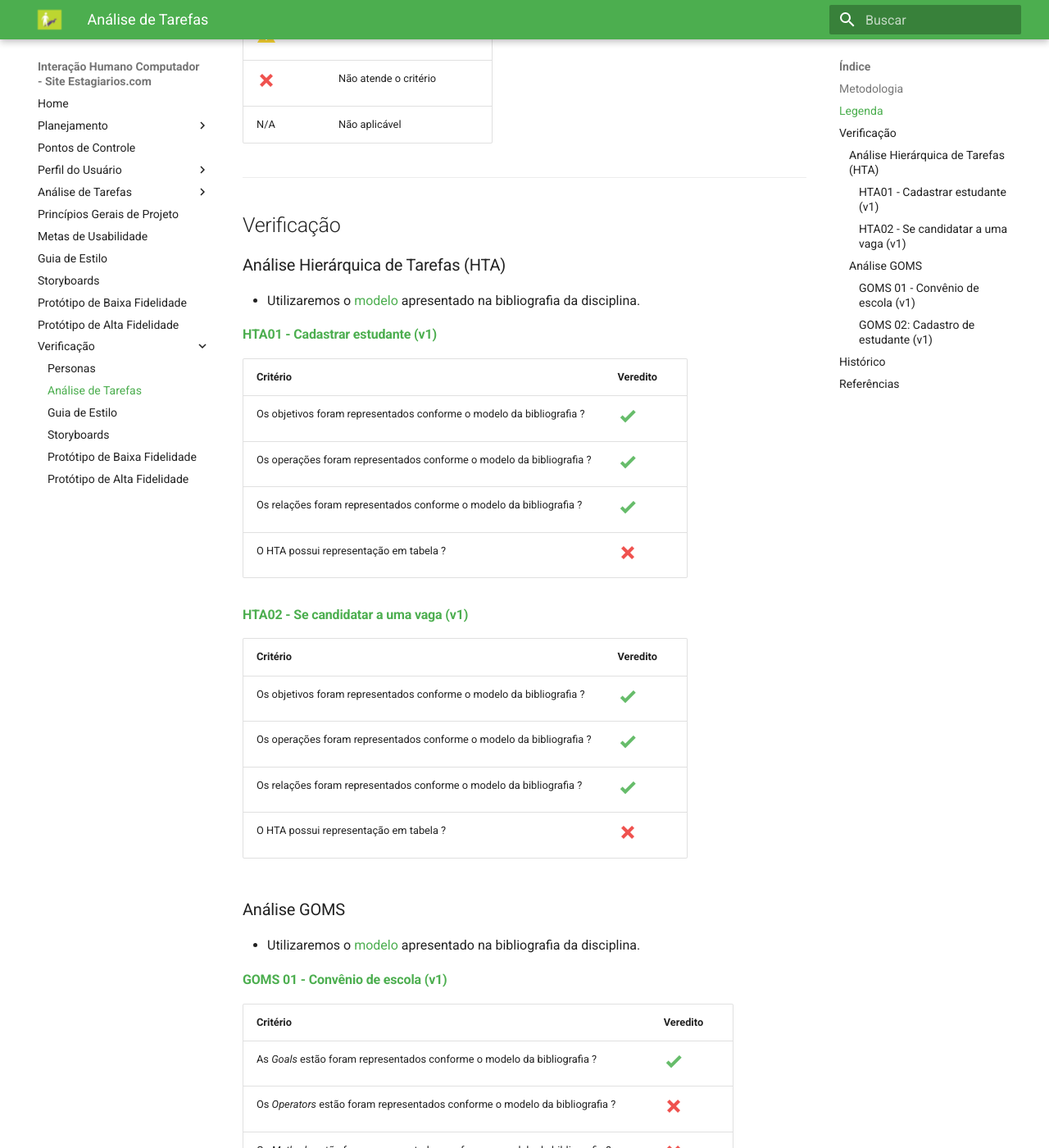
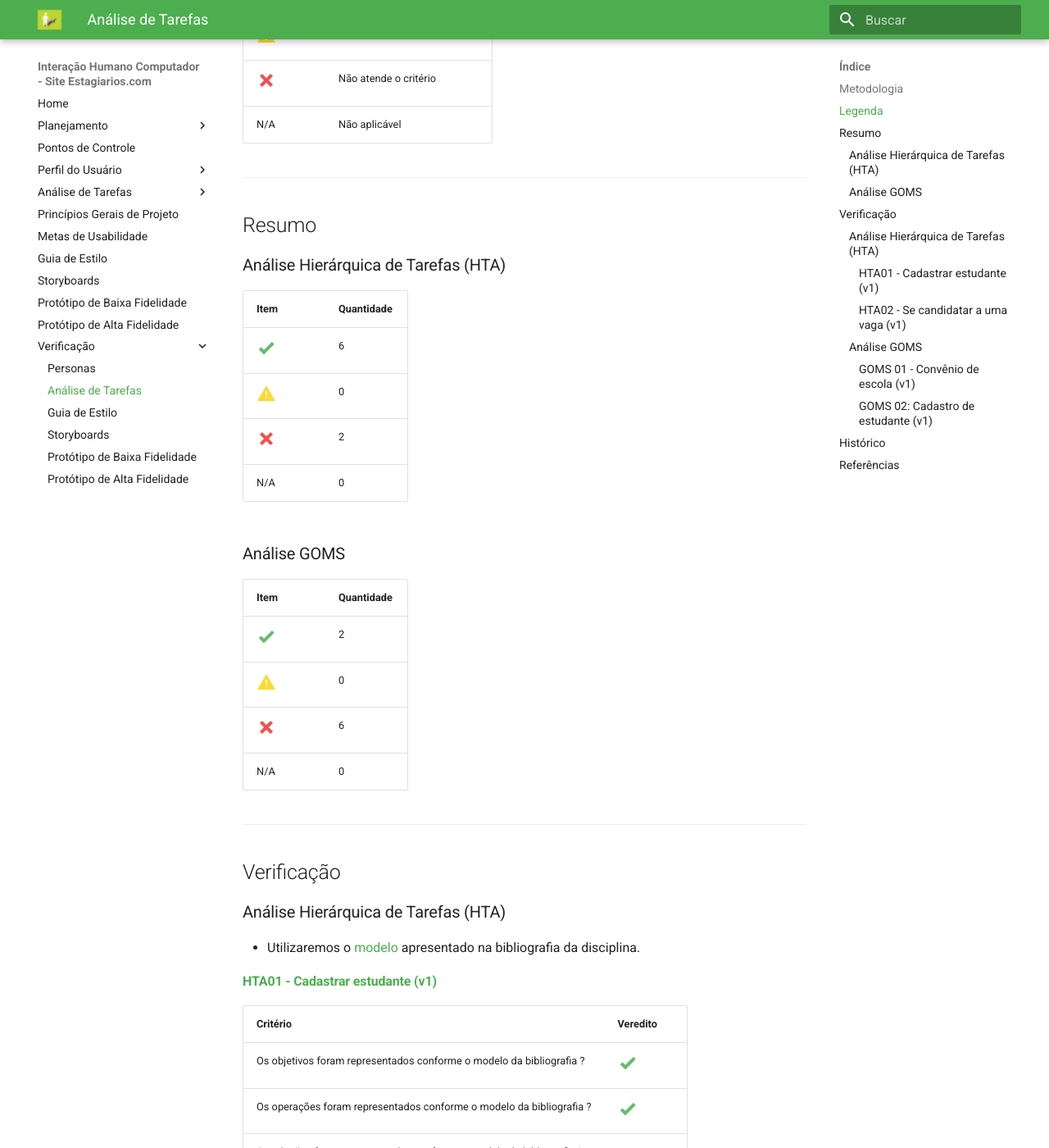
Before and after one commit to Gustavo-Nogueira/2020.1-Estagiarios.com, an MkDocs documentation site: the page built from docs/verificacao/analise_de_tarefas.md, in a window 1280 px wide and 1400 px high, scrolled down 676 px. Shown: the whole window at 82% size. Built offline with MkDocs 1.6.1 and Material for MkDocs 9.7.7, drawn with Linux system fonts in a browser that asks for light colours.

Commit message:
[#12] adição de ajustes nos artefatos de verificação

```diff
--- a/docs/verificacao/analise_de_tarefas.md
+++ b/docs/verificacao/analise_de_tarefas.md
@@ -18,6 +18,28 @@ Para verificar a análise de tarefas elaboramos um checklist com os critérios e
 | <img src="../images/alert.png"> | Atende parcialmente o critério |
 | <img src="../images/close.png"> | Não atende o critério |
 | N/A | Não aplicável |
+
+---
+
+## Resumo
+
+### Análise Hierárquica de Tarefas (HTA)
+
+| Item | Quantidade |
+| ---- | --------- |
+| <img src="../images/check.png"> | 6 |
+| <img src="../images/alert.png"> | 0 |
+| <img src="../images/close.png"> | 2 |
+| N/A | 0 |
+
+### Análise GOMS
+
+| Item | Quantidade |
+| ---- | --------- |
+| <img src="../images/check.png"> | 2 |
+| <img src="../images/alert.png"> | 0 |
+| <img src="../images/close.png"> | 6 |
+| N/A | 0 |
 
 ---
 
```
Also changed, not shown: docs/verificacao/guia_de_estilo.md (+11 -0 lines), docs/verificacao/personas.md (+11 -0 lines), docs/verificacao/prototipo_de_alta_fidelidade.md (+13 -2 lines), docs/verificacao/prototipo_de_baixa_fidelidade.md (+11 -0 lines), docs/verificacao/storyboard.md (+11 -0 lines).
